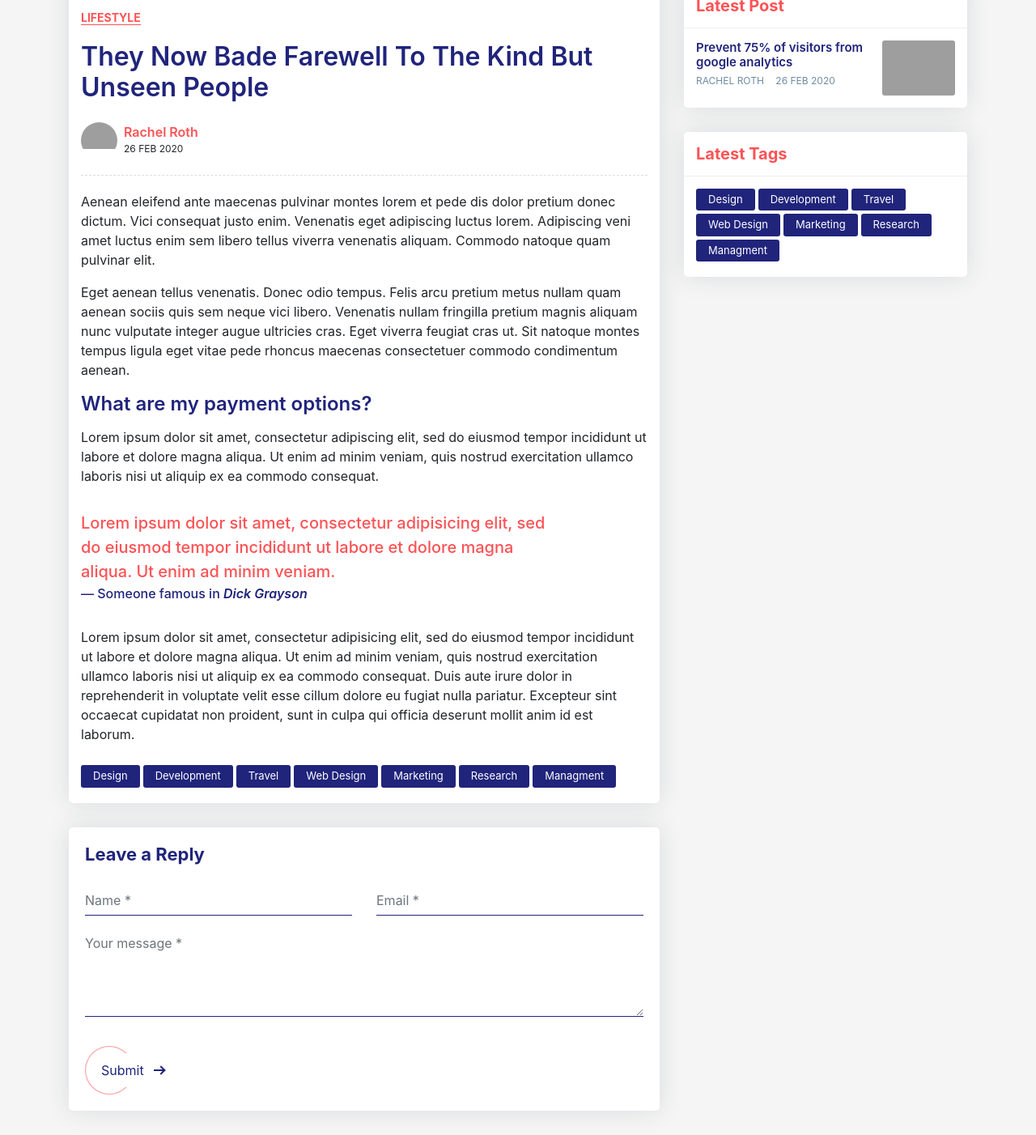
After one commit to rdas6313/Blog, a Django app: template blog_app/templates/blog_app/blog_post_detail.html in a window 1280 px wide. The commit adds this page. Shown: the part 381-1783 px from the top of the page at 81% size. Run offline with Django 4.2, Linux system fonts and the light colour scheme; the template is opened without the code that fills it, so the values that code supplies are empty; some libraries are stand-ins or nearby versions; grey boxes are pictures that could not be loaded.

Commit message:
Added blog detail page template

```diff
--- a/blog_app/templates/blog_app/base.html
+++ b/blog_app/templates/blog_app/base.html
@@ -335,6 +335,153 @@
       vertical-align: middle;
       border-style: none;
     }
+
+
+       /* Contact Us
+---------------------*/
+    .contact-name {
+      margin-bottom: 30px;
+    }
+
+    .contact-name h5 {
+      font-size: 22px;
+      color: #20247b;
+      margin-bottom: 5px;
+      font-weight: 600;
+    }
+
+    .contact-name p {
+      font-size: 18px;
+      margin: 0;
+    }
+
+    .social-share a {
+      width: 40px;
+      height: 40px;
+      line-height: 40px;
+      border-radius: 50%;
+      color: #ffffff;
+      text-align: center;
+      margin-right: 10px;
+    }
+
+    .social-share .dribbble {
+      box-shadow: 0 8px 30px -4px rgba(234, 76, 137, 0.5);
+      background-color: #ea4c89;
+    }
+
+    .social-share .behance {
+      box-shadow: 0 8px 30px -4px rgba(0, 103, 255, 0.5);
+      background-color: #0067ff;
+    }
+
+    .social-share .linkedin {
+      box-shadow: 0 8px 30px -4px rgba(1, 119, 172, 0.5);
+      background-color: #0177ac;
+    }
+
+    .contact-form .form-control {
+      border: none;
+      border-bottom: 1px solid #20247b;
+      background: transparent;
+      border-radius: 0;
+      padding-left: 0;
+      box-shadow: none !important;
+    }
+
+    .contact-form .form-control:focus {
+      border-bottom: 1px solid #fc5356;
+    }
+
+    .contact-form .form-control.invalid {
+      border-bottom: 1px solid #ff0000;
+    }
+
+    .contact-form .send {
+      margin-top: 20px;
+    }
+
+    @media (max-width: 767px) {
+      .contact-form .send {
+        margin-bottom: 20px;
+      }
+    }
+
+    .section-title h2 {
+      font-weight: 700;
+      color: #20247b;
+      font-size: 45px;
+      margin: 0 0 15px;
+      border-left: 5px solid #fc5356;
+      padding-left: 15px;
+    }
+
+    .section-title {
+      padding-bottom: 45px;
+    }
+
+    .contact-form .send {
+      margin-top: 20px;
+    }
+
+    .px-btn {
+      padding: 0 50px 0 20px;
+      line-height: 60px;
+      position: relative;
+      display: inline-block;
+      color: #20247b;
+      background: none;
+      border: none;
+    }
+
+    .px-btn:before {
+      content: "";
+      position: absolute;
+      top: 0;
+      left: 0;
+      display: block;
+      border-radius: 30px;
+      background: transparent;
+      border: 1px solid rgba(252, 83, 86, 0.6);
+      border-right: 1px solid transparent;
+      -moz-transition: ease all 0.35s;
+      -o-transition: ease all 0.35s;
+      -webkit-transition: ease all 0.35s;
+      transition: ease all 0.35s;
+      width: 60px;
+      height: 60px;
+    }
+
+    .px-btn .arrow {
+      width: 13px;
+      height: 2px;
+      background: currentColor;
+      display: inline-block;
+      position: absolute;
+      top: 0;
+      bottom: 0;
+      margin: auto;
+      right: 25px;
+    }
+
+    .px-btn .arrow:after {
+      width: 8px;
+      height: 8px;
+      border-right: 2px solid currentColor;
+      border-top: 2px solid currentColor;
+      content: "";
+      position: absolute;
+      top: -3px;
+      right: 0;
+      display: inline-block;
+      -moz-transform: rotate(45deg);
+      -o-transform: rotate(45deg);
+      -ms-transform: rotate(45deg);
+      -webkit-transform: rotate(45deg);
+      transform: rotate(45deg);
+    }
+
+
   </style>
 </head>
 
--- /dev/null
+++ b/blog_app/templates/blog_app/blog_post_detail.html
@@ -0,0 +1,100 @@
+{% extends 'blog_app/base.html' %}
+
+{% block content %}
+
+<div class="col-lg-8 m-15px-tb">
+    <article class="article">
+        <div class="article-img">
+            <img src="https://www.bootdey.com/image/800x350/87CEFA/000000" title alt>
+        </div>
+        <div class="article-title">
+            <h6><a href="#">Lifestyle</a></h6>
+            <h2>They Now Bade Farewell To The Kind But Unseen People</h2>
+            <div class="media">
+                <div class="avatar">
+                    <img src="https://bootdey.com/img/Content/avatar/avatar1.png" title alt>
+                </div>
+                <div class="media-body">
+                    <label>Rachel Roth</label>
+                    <span>26 FEB 2020</span>
+                </div>
+            </div>
+        </div>
+        <div class="article-content">
+            <p>Aenean eleifend ante maecenas pulvinar montes lorem et pede dis dolor pretium donec dictum. Vici
+                consequat justo enim. Venenatis eget adipiscing luctus lorem. Adipiscing veni amet luctus enim sem
+                libero tellus viverra venenatis aliquam. Commodo natoque quam pulvinar elit.</p>
+            <p>Eget aenean tellus venenatis. Donec odio tempus. Felis arcu pretium metus nullam quam aenean sociis
+                quis sem neque vici libero. Venenatis nullam fringilla pretium magnis aliquam nunc vulputate integer
+                augue ultricies cras. Eget viverra feugiat cras ut. Sit natoque montes tempus ligula eget vitae pede
+                rhoncus maecenas consectetuer commodo condimentum aenean.</p>
+            <h4>What are my payment options?</h4>
+            <p>Lorem ipsum dolor sit amet, consectetur adipiscing elit, sed do eiusmod tempor incididunt ut labore et
+                dolore magna aliqua. Ut enim ad minim veniam, quis nostrud exercitation ullamco laboris nisi ut aliquip
+                ex ea commodo consequat.</p>
+            <blockquote>
+                <p>Lorem ipsum dolor sit amet, consectetur adipisicing elit, sed do eiusmod tempor incididunt ut labore
+                    et dolore magna aliqua. Ut enim ad minim veniam.</p>
+                <p class="blockquote-footer">Someone famous in <cite title="Source Title">Dick Grayson</cite></p>
+            </blockquote>
+            <p>Lorem ipsum dolor sit amet, consectetur adipisicing elit, sed do eiusmod tempor incididunt ut labore et
+                dolore magna aliqua. Ut enim ad minim veniam, quis nostrud exercitation ullamco laboris nisi ut aliquip
+                ex ea commodo consequat. Duis aute irure dolor in reprehenderit in voluptate velit esse cillum dolore eu
+                fugiat nulla pariatur. Excepteur sint occaecat cupidatat non proident, sunt in culpa qui officia
+                deserunt mollit anim id est laborum.</p>
+        </div>
+        <div class="nav tag-cloud">
+            <a href="#">Design</a>
+            <a href="#">Development</a>
+            <a href="#">Travel</a>
+            <a href="#">Web Design</a>
+            <a href="#">Marketing</a>
+            <a href="#">Research</a>
+            <a href="#">Managment</a>
+        </div>
+    </article>
+
+    <!--contact us form-->
+
+    <div class="contact-form article-comment">
+        <h4>Leave a Reply</h4>
+        <form id="contact-form" method="POST">
+            <div class="row">
+                <div class="col-md-6">
+                    <div class="form-group">
+                        <input name="Name" id="name" placeholder="Name *" class="form-control" type="text">
+                    </div>
+                </div>
+                <div class="col-md-6">
+                    <div class="form-group">
+                        <input name="Email" id="email" placeholder="Email *" class="form-control" type="email">
+                    </div>
+                </div>
+                <div class="col-md-12">
+                    <div class="form-group">
+                        <textarea name="message" id="message" placeholder="Your message *" rows="4"
+                            class="form-control"></textarea>
+                    </div>
+                </div>
+                <div class="col-md-12">
+                    <div class="send">
+                        <button class="px-btn theme"><span>Submit</span> <i class="arrow"></i></button>
+                    </div>
+                </div>
+            </div>
+        </form>
+    </div>
+</div>
+
+
+{% endblock %}
+
+{% block sidebar %}
+
+<div class="col-lg-4 m-15px-tb blog-aside">
+    {% include 'blog_app/sidebar_author.html' %}
+    {% include 'blog_app/sidebar_latest_post.html' %}
+    {% include 'blog_app/sidebar_tags.html' %}
+</div>
+
+{% endblock %}
```
